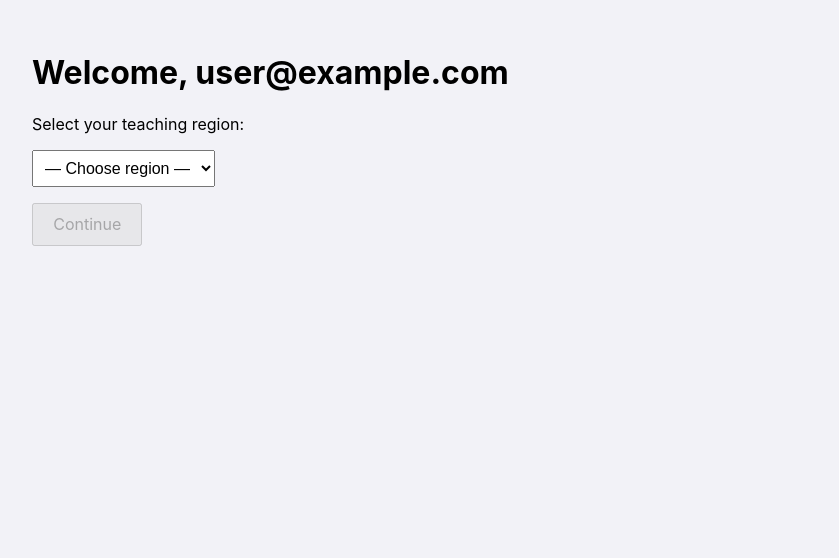
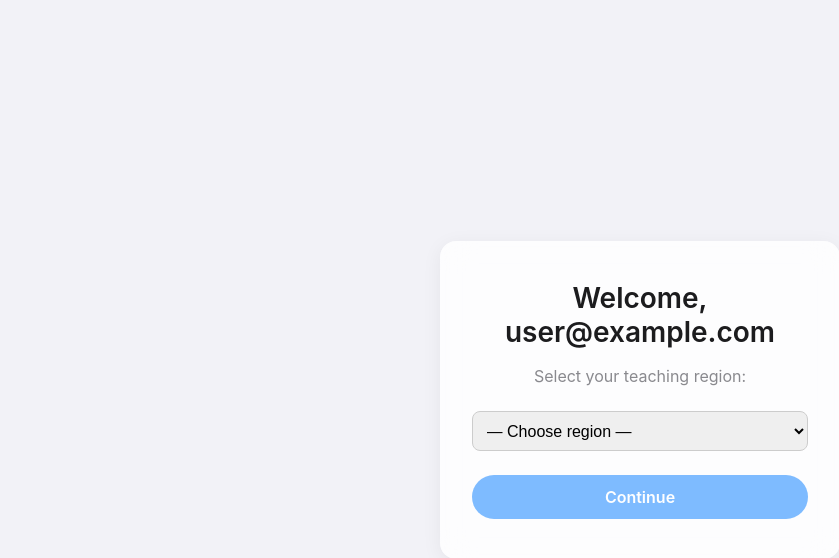
Before and after one commit to jamiemarshall1919/Lesson-pilot, a Next.js app: page /onboard in a window 1280 px wide. Shown: the top 558 px of the page, without its empty margins (0-839 px from the left). Built offline with nearby package versions, Linux system fonts and the light colour scheme; no server answers; sample sign-in values are in the browser's storage.

Commit message:
Style onboard page

```diff
--- a/pages/onboard.js
+++ b/pages/onboard.js
@@ -1,18 +1,24 @@
 // pages/onboard.js
 import { useSession, signIn } from "next-auth/react";
-import { useState }        from "react";
-import { useRouter }       from "next/router";
+import { useState }           from "react";
+import { useRouter }          from "next/router";
+import styles                 from "./onboard.module.css";
 
 export default function Onboard() {
   const { data: session } = useSession();
   const [region, setRegion] = useState("");
   const router = useRouter();
 
+  // If they somehow hit this page without being signed in…
   if (!session) {
     return (
-      <div style={{ padding: "2rem" }}>
+      <div className={styles.container}>
+        <div className={styles.card}>
           <p>Please sign in first:</p>
-        <button onClick={() => signIn()}>Sign in</button>
+          <button className={styles.button} onClick={() => signIn()}>
+            Sign in
+          </button>
+        </div>
       </div>
     );
   }
@@ -27,13 +33,14 @@ export default function Onboard() {
   };
 
   return (
-    <div style={{ padding: "2rem" }}>
-      <h1>Welcome, {session.user.email}</h1>
-      <p>Select your teaching region:</p>
+    <div className={styles.container}>
+      <div className={styles.card}>
+        <h1 className={styles.title}>Welcome, {session.user.email}</h1>
+        <p className={styles.subtitle}>Select your teaching region:</p>
         <select
+          className={styles.select}
           value={region}
           onChange={(e) => setRegion(e.target.value)}
-        style={{ padding: ".5rem", fontSize: "1rem" }}
         >
           <option value="">— Choose region —</option>
           <option value="nys">New York State</option>
@@ -41,11 +48,10 @@ export default function Onboard() {
           <option value="common_core">Common Core</option>
           <option value="none">None / General</option>
         </select>
-      <div style={{ marginTop: "1rem" }}>
         <button
+          className={styles.button}
           onClick={handleSubmit}
           disabled={!region}
-          style={{ padding: ".6rem 1.2rem", fontSize: "1rem" }}
         >
           Continue
         </button>
--- /dev/null
+++ b/pages/onboard.module.css
@@ -0,0 +1,77 @@
+/* pages/onboard.module.css */
+
+/* full-screen centered flex container */
+.container {
+  display: flex;
+  align-items: center;
+  justify-content: center;
+  min-height: 100vh;
+  padding: 2rem;
+  background: #f2f2f7;
+}
+
+/* the “card” */
+.card {
+  width: 100%;
+  max-width: 400px;
+  padding: 2.5rem 2rem;
+  border-radius: 16px;
+  background: rgba(255, 255, 255, 0.8);
+  box-shadow: 0 4px 20px rgba(0, 0, 0, 0.06);
+  backdrop-filter: blur(16px);
+  text-align: center;
+}
+
+/* heading */
+.title {
+  margin: 0 0 1rem;
+  font-size: 1.75rem;
+  font-weight: 600;
+  color: #1c1c1e;
+}
+
+/* small instructional text */
+.subtitle {
+  margin: 0 0 1.5rem;
+  color: #3c3c4399;
+  font-size: 1rem;
+  line-height: 1.4;
+}
+
+/* styled select dropdown */
+.select {
+  width: 100%;
+  padding: 0.6rem;
+  font-size: 1rem;
+  border-radius: 8px;
+  border: 1px solid #ccc;
+  margin-bottom: 1.5rem;
+}
+
+/* “Continue” button */
+.button {
+  display: block;
+  width: 100%;
+  padding: 0.75rem 0;
+  background: #007aff;
+  color: #fff;
+  font-size: 1rem;
+  font-weight: 600;
+  border: none;
+  border-radius: 22px;
+  cursor: pointer;
+  transition: background 0.2s ease-in-out, transform 0.1s ease;
+}
+
+.button:disabled {
+  opacity: 0.5;
+  cursor: not-allowed;
+}
+
+.button:not(:disabled):hover {
+  background: #005ecb;
+}
+
+.button:not(:disabled):active {
+  transform: scale(0.97);
+}
```
Also changed, not shown: pages/_app 2.js (added, +14 -0 lines). Lines whose indentation alone changed are shown as unchanged.
